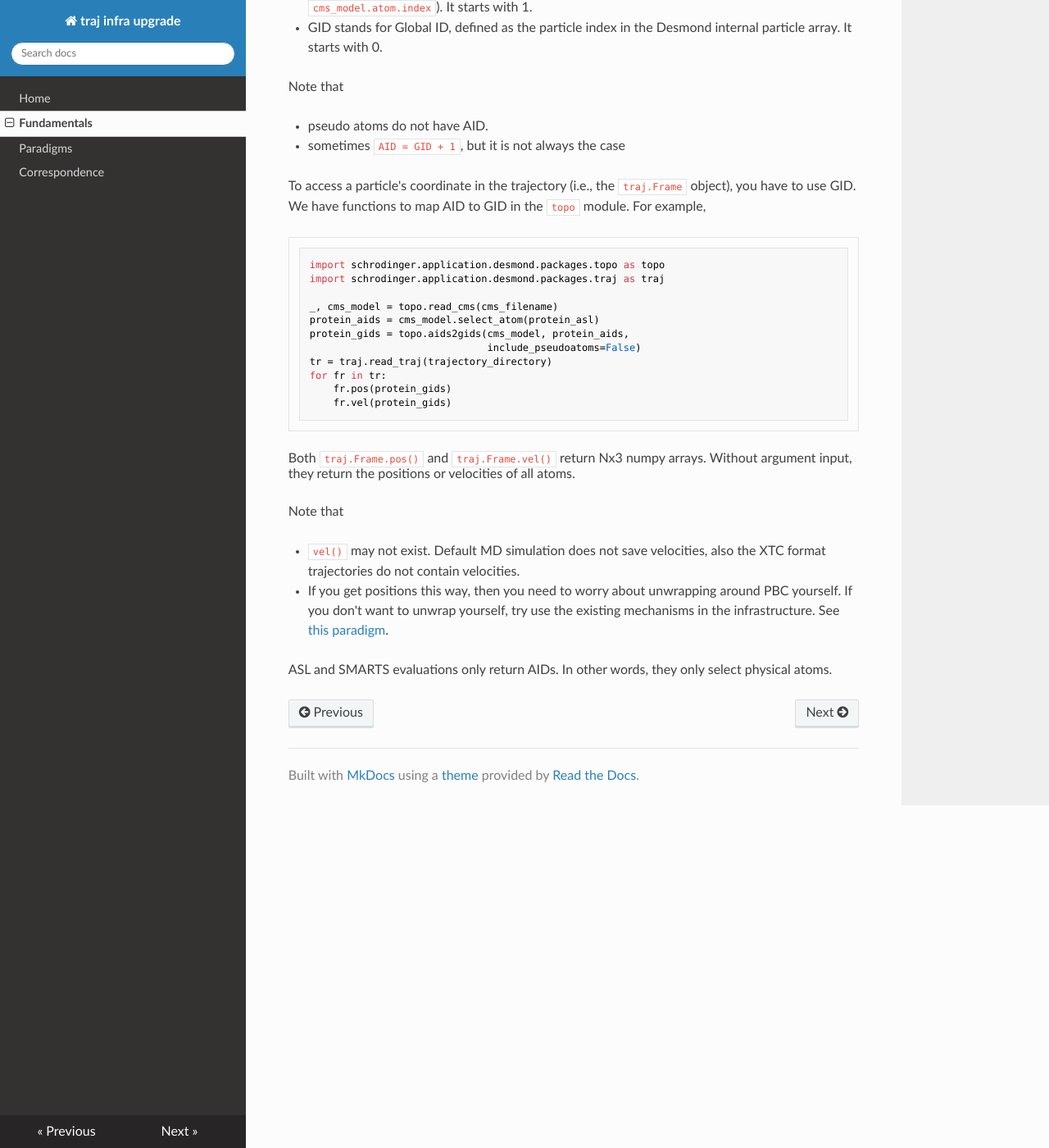
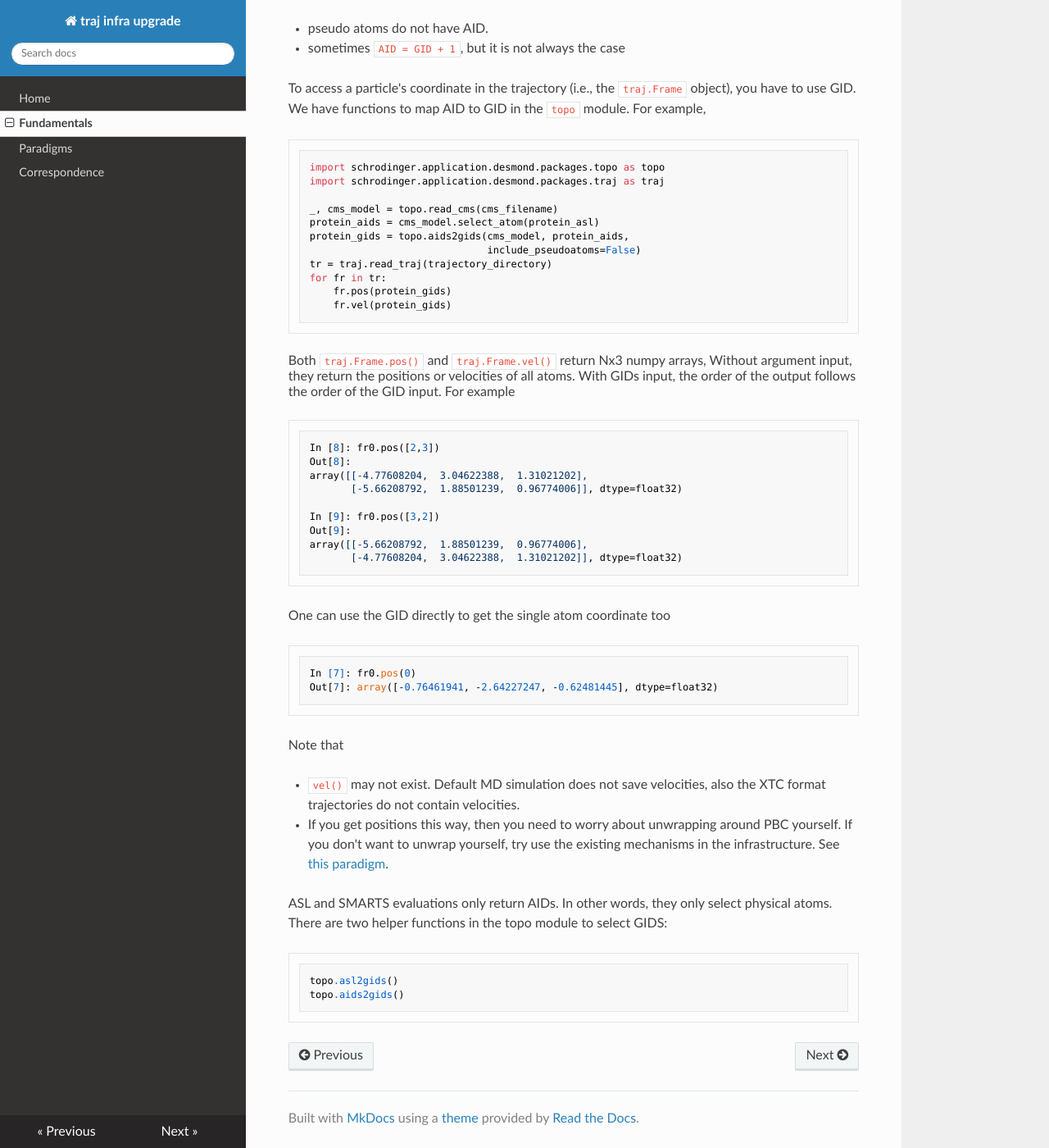
Before and after one commit to nosarthur/traj-infra-upgrade, an MkDocs documentation site: the page built from docs/fundamentals.md, in a window 1280 px wide and 1400 px high, scrolled down 2009 px. Shown: the whole window at 82% size. Built offline with MkDocs 1.6.1, drawn with Linux system fonts in a browser that asks for light colours; nearby versions of some CDN libraries; old or Windows-style settings are respelled for this version of MkDocs; some of the changed text lies outside the part shown.

Commit message:
update Dec.22.2017

````diff
--- a/docs/fundamentals.md
+++ b/docs/fundamentals.md
@@ -22,12 +16,12 @@ Note that
     * `fr.pos()`
     * `fr.time`
     * `fr.box`
-* If the data is dtr, you may be able to pull out more information
-* The function call `fr.vel()` is not guaranteed. XTC data will not have this, dtr data may not have it either.
+* The function call `fr.vel()` is not guaranteed. XTC data will not have this, DTR data may not have it either.
+* If the data is DTR, you may be able to pull out more (private) information such as `fr._frame().temperature`. Use with your own risk.
 
 ## minimum examples
 
-To read the cms input file
+To read the CMS input file
 ```python
 import schrodinger.application.desmond.packages.topo as topo
 
@@ -99,7 +93,29 @@ for fr in tr:
     fr.pos(protein_gids)
     fr.vel(protein_gids)
 ```
-Both `traj.Frame.pos()` and `traj.Frame.vel()` return Nx3 numpy arrays. Without argument input, they return the positions or velocities of all atoms.
+Both `traj.Frame.pos()` and `traj.Frame.vel()` return Nx3 numpy arrays,
+Without argument input, they return the positions or velocities of all atoms.
+With GIDs input, the order of the output follows the order of the GID input.
+For example
+
+```
+In [8]: fr0.pos([2,3])
+Out[8]:
+array([[-4.77608204,  3.04622388,  1.31021202],
+       [-5.66208792,  1.88501239,  0.96774006]], dtype=float32)
+
+In [9]: fr0.pos([3,2])
+Out[9]:
+array([[-5.66208792,  1.88501239,  0.96774006],
+       [-4.77608204,  3.04622388,  1.31021202]], dtype=float32)
+```
+
+One can use the GID directly to get the single atom coordinate too
+```
+In [7]: fr0.pos(0)
+Out[7]: array([-0.76461941, -2.64227247, -0.62481445], dtype=float32)
+```
+
 
 Note that
 
@@ -107,3 +123,8 @@ Note that
 * If you get positions this way, then you need to worry about unwrapping around PBC yourself. If you don't want to unwrap yourself, try use the existing mechanisms in the infrastructure. See [this paradigm](/paradigms/#try-avoid-unwrap-coordinates-around-periodic-boundary-conditions-yourself).
 
 ASL and SMARTS evaluations only return AIDs. In other words, they only select physical atoms.
+There are two helper functions in the topo module to select GIDS:
+```
+topo.asl2gids()
+topo.aids2gids()
+```
--- a/mkdocs.yml
+++ b/mkdocs.yml
@@ -1,5 +1,5 @@
 site_name: traj infra upgrade
-site_description: last update 12.07.2017
+site_description: last update 12.22.2017
 
 pages:
     - Home: index.md
````
Also changed, not shown: other parts of docs/fundamentals.md (+0 -6 lines), docs/index.md (+16 -2 lines).
